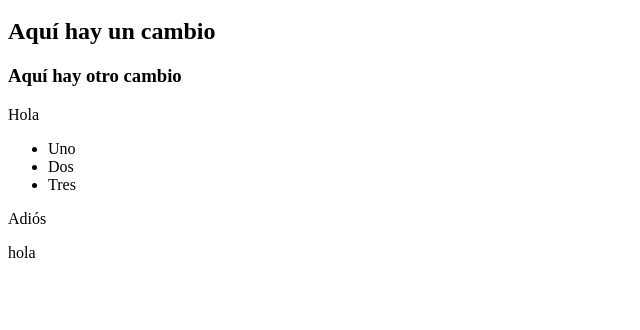
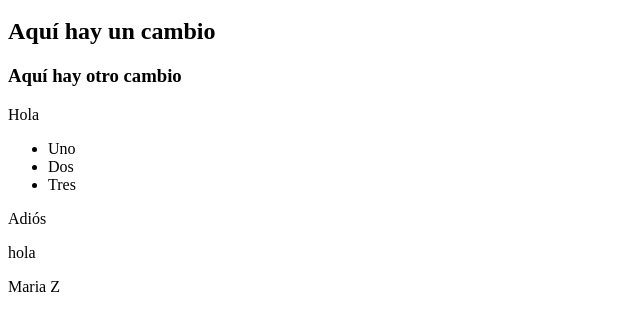
Before and after one commit to fsdnicolas14/config, a website: page index.html in a window 1280 px wide. Shown: the part 48-378 px from the top of the page, without its empty margins (0-640 px from the left). Drawn offline with Linux system fonts and the light colour scheme.

Commit message:
un cambio mas

```diff
--- a/index.html
+++ b/index.html
@@ -16,5 +16,6 @@
     </ul>
     <p>Adiós</p>
     <p>hola</p>
+    <p>Maria Z</p>
   </body>
 </html>
```
